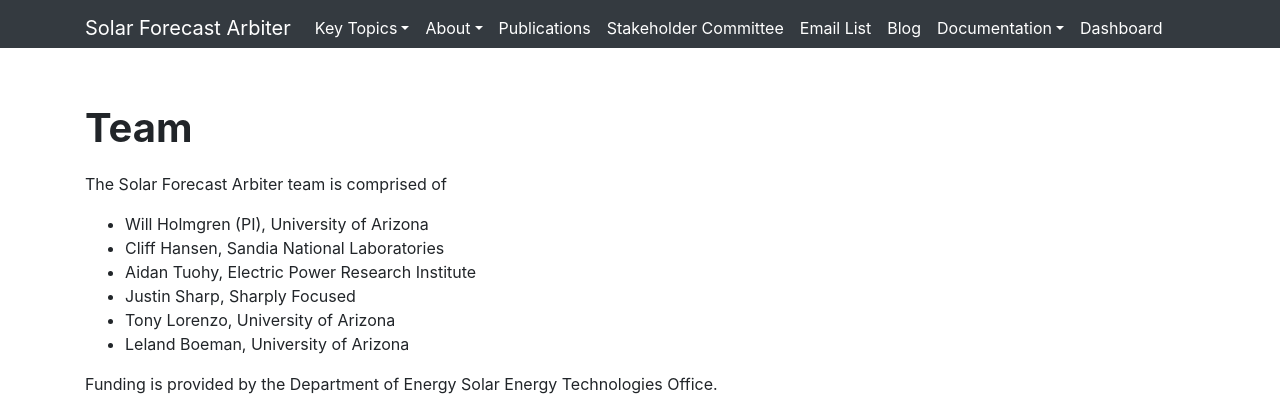
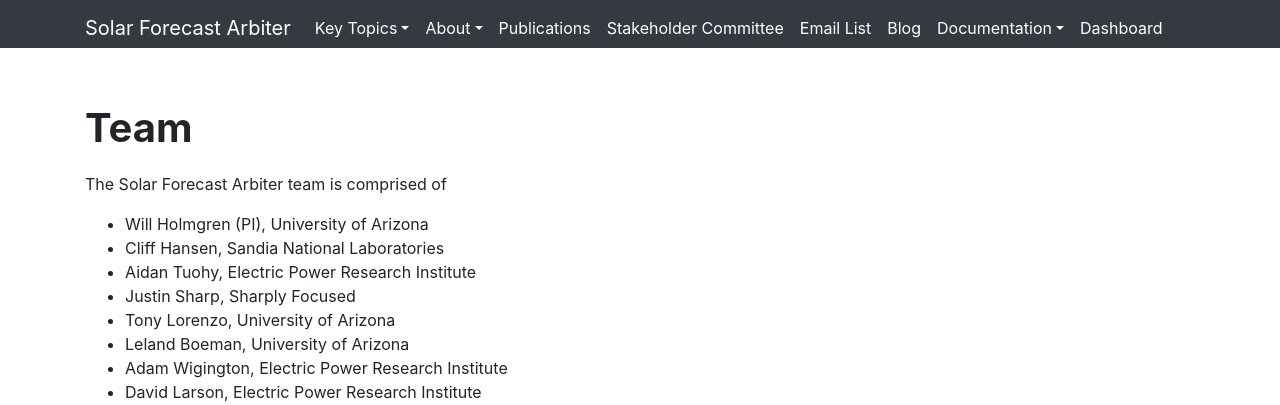
Before and after one commit to SolarArbiter/SolarArbiter.github.io, a Jekyll site: the page built from team.html, in a window 1280 px wide, cut to the strip 0-405 px from the top of the page. Built offline with Jekyll 4.4.1, drawn with Linux system fonts in a browser that asks for light colours.

Commit message:
add adam and david to team (#127)

```diff
--- a/team.html
+++ b/team.html
@@ -16,6 +16,8 @@
     <li>Justin Sharp, Sharply Focused</li>
     <li>Tony Lorenzo, University of Arizona</li>
     <li>Leland Boeman, University of Arizona</li>
+    <li>Adam Wigington, Electric Power Research Institute</li>
+    <li>David Larson, Electric Power Research Institute</li>
 </ul>
 
 <p>Funding is provided by the Department of Energy Solar Energy Technologies Office.</p>
```
